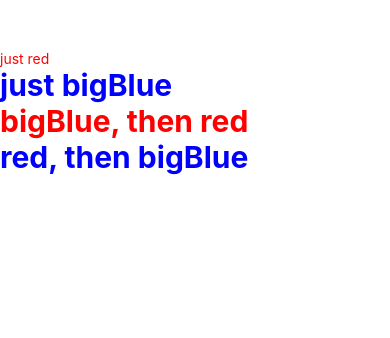
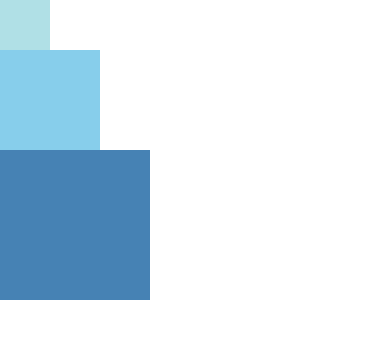
Before and after one commit to dimawari/appdev2, a React Native app: screen / in a window 390 px wide. Shown: the top 338 px of the page. Built offline with nearby package versions, Linux system fonts and the light colour scheme.

Commit message:
Done with fixed dimensions

```diff
--- a/App.js
+++ b/App.js
@@ -1,28 +1,31 @@
-import {StyleSheet, Text, View} from 'react-native';
+import {View} from 'react-native';
 
-const LotsOfStyles = () => {
+const FixedDimensionsBasics = () => {
   return (
-    <View style={styles.container}>
-      <Text style={styles.red}>just red</Text>
-      <Text style={styles.bigBlue}>just bigBlue</Text>
-      <Text style={[styles.bigBlue, styles.red]}>bigBlue, then red</Text>
-      <Text style={[styles.red, styles.bigBlue]}>red, then bigBlue</Text>
+    <View>
+      <View
+        style={{
+          width: 50,
+          height: 50,
+          backgroundColor: 'powderblue',
+        }}
+      />
+      <View
+        style={{
+          width: 100,
+          height: 100,
+          backgroundColor: 'skyblue',
+        }}
+      />
+      <View
+        style={{
+          width: 150,
+          height: 150,
+          backgroundColor: 'steelblue',
+        }}
+      />
     </View>
   );
 };
 
-const styles = StyleSheet.create({
-  container: {
-    marginTop: 50,
-  },
-  bigBlue: {
-    color: 'blue',
-    fontWeight: 'bold',
-    fontSize: 30,
-  },
-  red: {
-    color: 'red',
-  },
-});
-
-export default LotsOfStyles;
+export default FixedDimensionsBasics;
```
